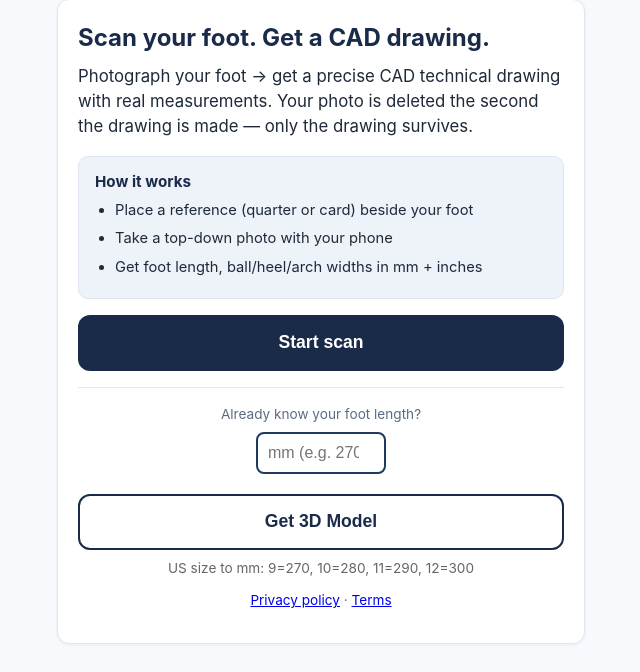
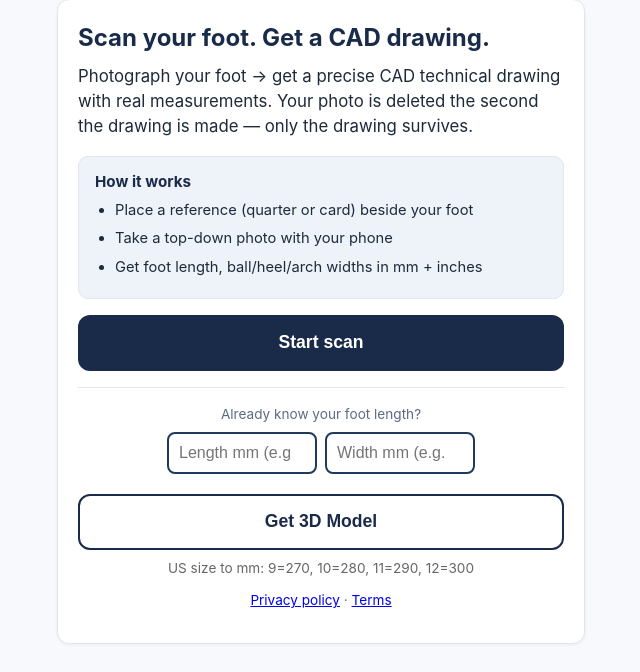
Before and after one commit to yeteman420-dotcom/SquachScan, a Flask app: page / in a window 1280 px wide. Shown: the part 69-741 px from the top of the page, without its empty margins (319-959 px from the left). Run offline with Flask 3, Linux system fonts and the light colour scheme.

Commit message:
v3.6.0: 3D scales length AND width independently (mm-precise); manual width input; scan passes ball_width to 3D

```diff
--- a/templates/index.html
+++ b/templates/index.html
@@ -35,7 +35,8 @@
         <div style="text-align:center; margin-top:16px; padding-top:16px; border-top:1px solid #e5e7eb;">
           <p class="small" style="margin-bottom:8px;">Already know your foot length?</p>
           <div style="display:flex; gap:8px; justify-content:center; align-items:center; flex-wrap:wrap;">
-            <input type="number" id="manual-length" placeholder="mm (e.g. 270)" min="150" max="350" style="width:130px; padding:10px; border:2px solid #1e3a5f; border-radius:8px; font-size:16px;">
+            <input type="number" id="manual-length" placeholder="Length mm (e.g. 270)" min="150" max="350" style="width:150px; padding:10px; border:2px solid #1e3a5f; border-radius:8px; font-size:16px;">
+            <input type="number" id="manual-width" placeholder="Width mm (e.g. 100)" min="60" max="140" style="width:150px; padding:10px; border:2px solid #1e3a5f; border-radius:8px; font-size:16px;">
             <button class="btn btn-secondary" id="btn-3d-direct" style="padding:10px 20px;">Get 3D Model</button>
           </div>
           <p class="small" style="margin-top:8px; color:#666;">US size to mm: 9=270, 10=280, 11=290, 12=300</p>
```
